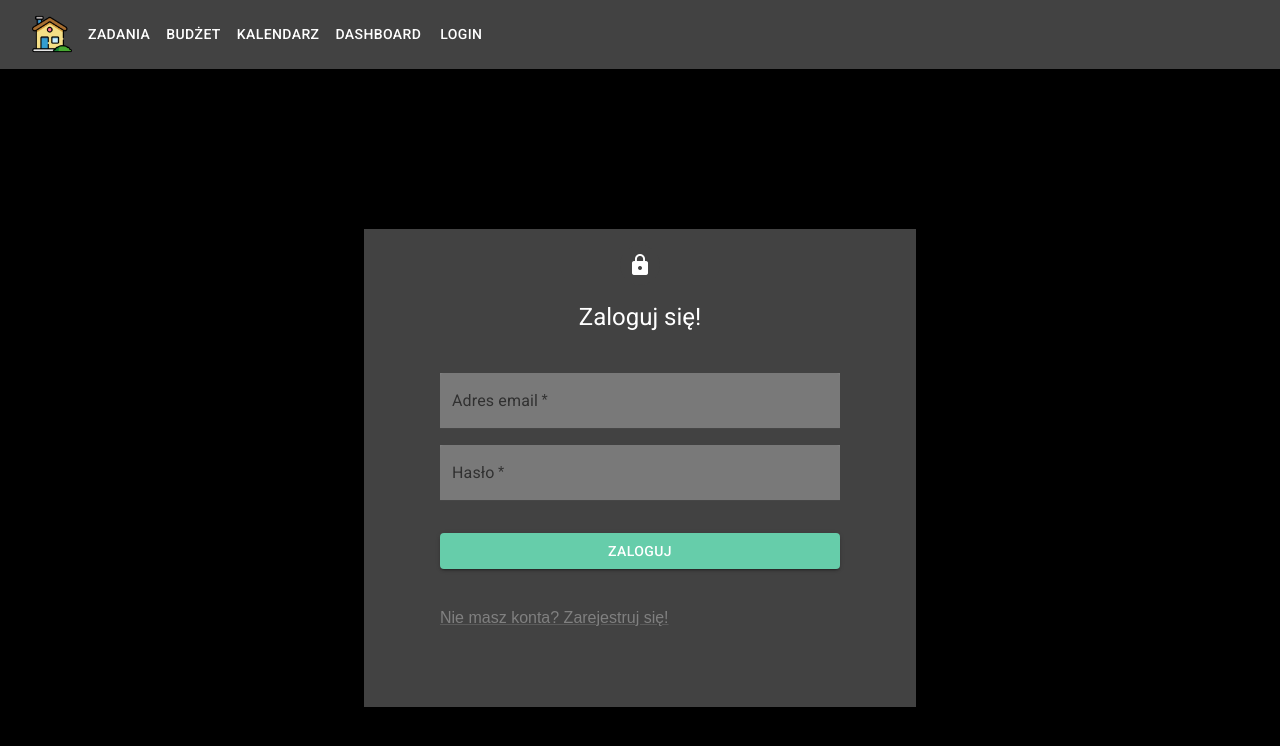
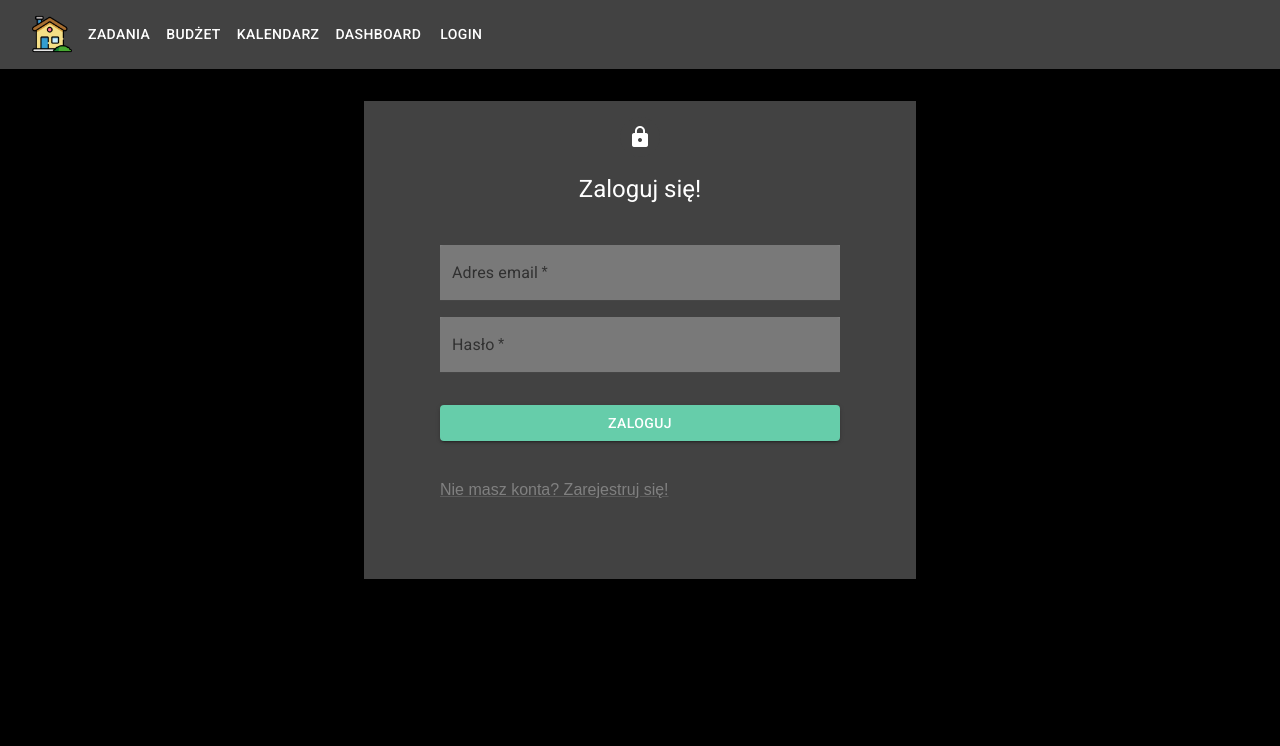
Before and after one commit to infoshareacademy/jfdzr5-pierwsza-linia-frontu, a React (Create React App) app: page /login in a window 1280 px wide. Shown: the top 746 px of the page. Built offline with nearby package versions, Linux system fonts and the light colour scheme.

Commit message:
added PageWrapper

```diff
--- a/src/components/LoginForm/Login.js
+++ b/src/components/LoginForm/Login.js
@@ -10,6 +10,7 @@ import Button from "@mui/material/Button";
 import Link from "@mui/material/Link";
 import { useState } from "react";
 import { useNavigate } from "react-router-dom";
+import { PageWrapper } from "../../common/page-wrapper/page-wrapper";
 
 export const Login = () => {
   const [email, setEmail] = useState("");
@@ -28,10 +29,10 @@ export const Login = () => {
     e.preventDefault(navigate("/"));
   };
   return (
+    <PageWrapper>
     <Container component="main" maxWidth="sm">
       <Box
         sx={{
-          marginTop: 20,
           display: "flex",
           flexDirection: "column",
           alignItems: "center",
@@ -117,5 +118,6 @@ export const Login = () => {
         </Box>
       </Box>
     </Container>
+    </PageWrapper>
   );
 };
```
